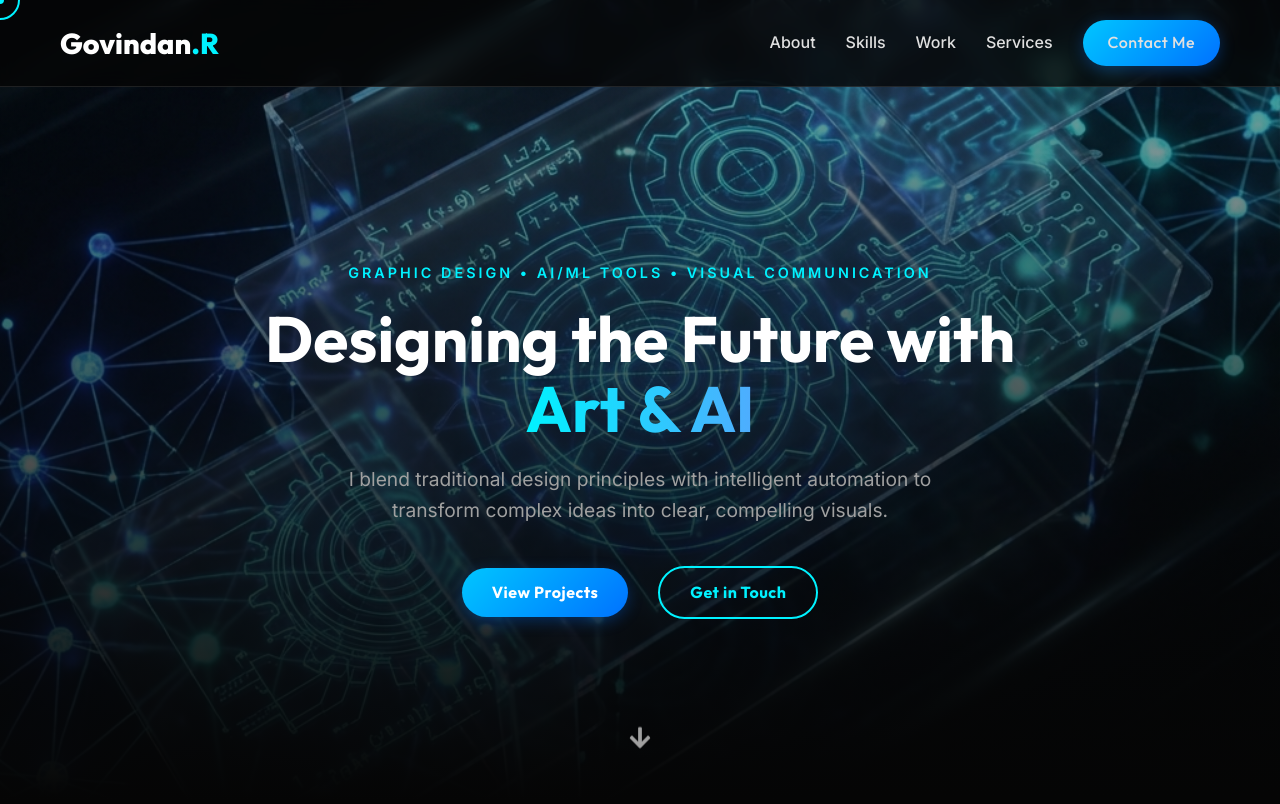
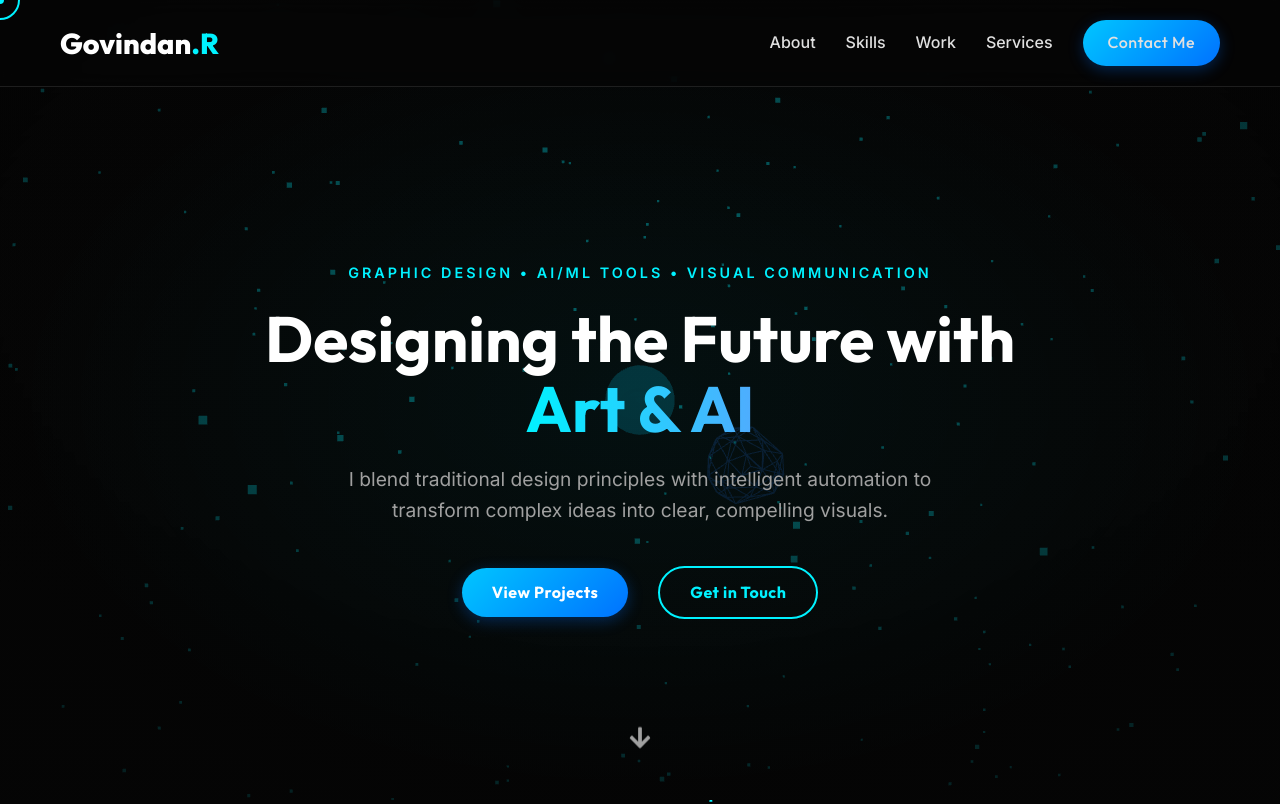
Before and after one commit to Govind-13/portfolio-_Govindan, a React (Vite) app: page / in a window 1280 px wide. Shown: the top 804 px of the page. Built offline with nearby package versions, Linux system fonts and the light colour scheme.

Commit message:
Add 3D background with Three.js - interactive animated geometric shapes

```diff
--- a/package.json
+++ b/package.json
@@ -12,7 +12,8 @@
   "dependencies": {
     "react": "^19.2.0",
     "react-dom": "^19.2.0",
-    "react-icons": "^5.5.0"
+    "react-icons": "^5.5.0",
+    "three": "^0.184.0"
   },
   "devDependencies": {
     "@eslint/js": "^9.39.1",
--- a/src/App.jsx
+++ b/src/App.jsx
@@ -9,6 +9,7 @@ import Methodology from './components/Methodology';
 import Contact from './components/Contact';
 import Footer from './components/Footer';
 import Cursor from './components/Cursor';
+import ThreeBackground from './components/ThreeBackground';
 
 function App() {
   useEffect(() => {
@@ -48,6 +49,7 @@ function App() {
 
   return (
     <>
+      <ThreeBackground />
       <Cursor />
       <Header />
       <main>
--- a/src/components/Hero.jsx
+++ b/src/components/Hero.jsx
@@ -3,11 +3,8 @@ import { FaArrowDown } from 'react-icons/fa';
 
 const Hero = () => {
     return (
-        <section id="hero" className="hero">
-            <div className="hero-bg">
-                <img src="/assets/hero-bg.png" alt="Futuristic Background" />
-                <div className="overlay"></div>
-            </div>
+        <section id="hero" className="hero hero-3d">
+            <div className="hero-overlay-gradient"></div>
             <div className="container hero-content">
                 <span className="tagline">Graphic Design • AI/ML Tools • Visual Communication</span>
                 <h1>Designing the Future with <span className="gradient-text">Art & AI</span></h1>
--- /dev/null
+++ b/src/components/ThreeBackground.jsx
@@ -0,0 +1,147 @@
+import React, { useEffect, useRef } from 'react';
+import * as THREE from 'three';
+
+const ThreeBackground = () => {
+  const containerRef = useRef(null);
+
+  useEffect(() => {
+    if (!containerRef.current) return;
+
+    // Scene setup
+    const scene = new THREE.Scene();
+    const camera = new THREE.PerspectiveCamera(
+      75,
+      window.innerWidth / window.innerHeight,
+      0.1,
+      1000
+    );
+    const renderer = new THREE.WebGLRenderer({ antialias: true, alpha: true });
+
+    renderer.setSize(window.innerWidth, window.innerHeight);
+    renderer.setClearColor(0x050505, 0.1);
+    containerRef.current.appendChild(renderer.domElement);
+
+    camera.position.z = 30;
+
+    // Create floating geometric shapes
+    const geometry = new THREE.IcosahedronGeometry(2, 4);
+    const material = new THREE.MeshPhongMaterial({
+      color: 0x00f2ff,
+      wireframe: false,
+      emissive: 0x004d66,
+      shininess: 100,
+    });
+    const mesh = new THREE.Mesh(geometry, material);
+    scene.add(mesh);
+
+    // Create secondary floating shape
+    const geometry2 = new THREE.TetrahedronGeometry(3, 3);
+    const material2 = new THREE.MeshPhongMaterial({
+      color: 0x4facfe,
+      wireframe: true,
+      emissive: 0x001a66,
+    });
+    const mesh2 = new THREE.Mesh(geometry2, material2);
+    mesh2.position.set(8, -5, -10);
+    scene.add(mesh2);
+
+    // Create particles
+    const particlesGeometry = new THREE.BufferGeometry();
+    const particlesCount = 500;
+    const positionArray = new Float32Array(particlesCount * 3);
+
+    for (let i = 0; i < particlesCount * 3; i += 3) {
+      positionArray[i] = (Math.random() - 0.5) * 100;
+      positionArray[i + 1] = (Math.random() - 0.5) * 100;
+      positionArray[i + 2] = (Math.random() - 0.5) * 50;
+    }
+
+    particlesGeometry.setAttribute('position', new THREE.BufferAttribute(positionArray, 3));
+    const particlesMaterial = new THREE.PointsMaterial({
+      size: 0.3,
+      color: 0x00f2ff,
+      sizeAttenuation: true,
+      transparent: true,
+    });
+    const particles = new THREE.Points(particlesGeometry, particlesMaterial);
+    scene.add(particles);
+
+    // Lights
+    const light1 = new THREE.PointLight(0x00f2ff, 1, 100);
+    light1.position.set(10, 10, 10);
+    scene.add(light1);
+
+    const light2 = new THREE.PointLight(0x4facfe, 0.8, 100);
+    light2.position.set(-10, -10, 10);
+    scene.add(light2);
+
+    const ambientLight = new THREE.AmbientLight(0xffffff, 0.3);
+    scene.add(ambientLight);
+
+    // Mouse tracking for interaction
+    let mouseX = 0;
+    let mouseY = 0;
+
+    const onMouseMove = (event) => {
+      mouseX = (event.clientX / window.innerWidth) * 2 - 1;
+      mouseY = -(event.clientY / window.innerHeight) * 2 + 1;
+    };
+
+    window.addEventListener('mousemove', onMouseMove);
+
+    // Handle window resize
+    const onWindowResize = () => {
+      const width = window.innerWidth;
+      const height = window.innerHeight;
+      camera.aspect = width / height;
+      camera.updateProjectionMatrix();
+      renderer.setSize(width, height);
+    };
+
+    window.addEventListener('resize', onWindowResize);
+
+    // Animation loop
+    const animate = () => {
+      requestAnimationFrame(animate);
+
+      // Rotate main mesh
+      mesh.rotation.x += 0.003;
+      mesh.rotation.y += 0.005;
+
+      // Rotate secondary mesh
+      mesh2.rotation.x -= 0.002;
+      mesh2.rotation.y -= 0.003;
+
+      // Particles rotation
+      particles.rotation.x += 0.0001;
+      particles.rotation.y += 0.0002;
+
+      // Mouse-based camera movement
+      camera.position.x += (mouseX * 5 - camera.position.x) * 0.05;
+      camera.position.y += (mouseY * 5 - camera.position.y) * 0.05;
+      camera.lookAt(scene.position);
+
+      renderer.render(scene, camera);
+    };
+
+    animate();
+
+    // Cleanup
+    return () => {
+      window.removeEventListener('mousemove', onMouseMove);
+      window.removeEventListener('resize', onWindowResize);
+      containerRef.current?.removeChild(renderer.domElement);
+      geometry.dispose();
+      material.dispose();
+      geometry2.dispose();
+      material2.dispose();
+      particlesGeometry.dispose();
+      particlesMaterial.dispose();
+      renderer.dispose();
+    };
+  }, []);
+
+  return <div ref={containerRef} className="three-background" />;
+};
+
+export default ThreeBackground;
--- a/src/index.css
+++ b/src/index.css
@@ -219,6 +219,21 @@ img {
     padding-top: 80px;
 }
 
+.hero-3d {
+    background: radial-gradient(ellipse at center, rgba(5,5,5,0.4) 0%, rgba(5,5,5,0.8) 100%);
+}
+
+.hero-overlay-gradient {
+    position: absolute;
+    top: 0;
+    left: 0;
+    width: 100%;
+    height: 100%;
+    background: radial-gradient(ellipse at center, rgba(0,242,255,0.05) 0%, transparent 70%),
+                linear-gradient(to bottom, rgba(5,5,5,0.2), rgba(5,5,5,0.6));
+    z-index: 0;
+}
+
 .hero-bg {
     position: absolute;
     top: 0;
@@ -226,6 +241,7 @@ img {
     width: 100%;
     height: 100%;
     z-index: -1;
+    display: none;
 }
 
 .hero-bg img {
@@ -244,7 +260,7 @@ img {
 }
 
 .hero-content {
-    z-index: 1;
+    z-index: 2;
     max-width: 800px;
 }
 
@@ -741,3 +757,36 @@ footer p {
     opacity: 1 !important;
     transform: translateY(0) !important;
 }
+
+/* 3D Background */
+.three-background {
+    position: fixed;
+    top: 0;
+    left: 0;
+    width: 100%;
+    height: 100%;
+    z-index: 0;
+    pointer-events: none;
+}
+
+.three-background canvas {
+    display: block;
+    width: 100% !important;
+    height: 100% !important;
+}
+
+/* Ensure content is above 3D background */
+.hero {
+    position: relative;
+    z-index: 1;
+}
+
+main {
+    position: relative;
+    z-index: 1;
+}
+
+.header {
+    position: fixed;
+    z-index: 100 !important;
+}
```
Also changed, not shown: 1 other file (tests, documents, lock files or other folders).
